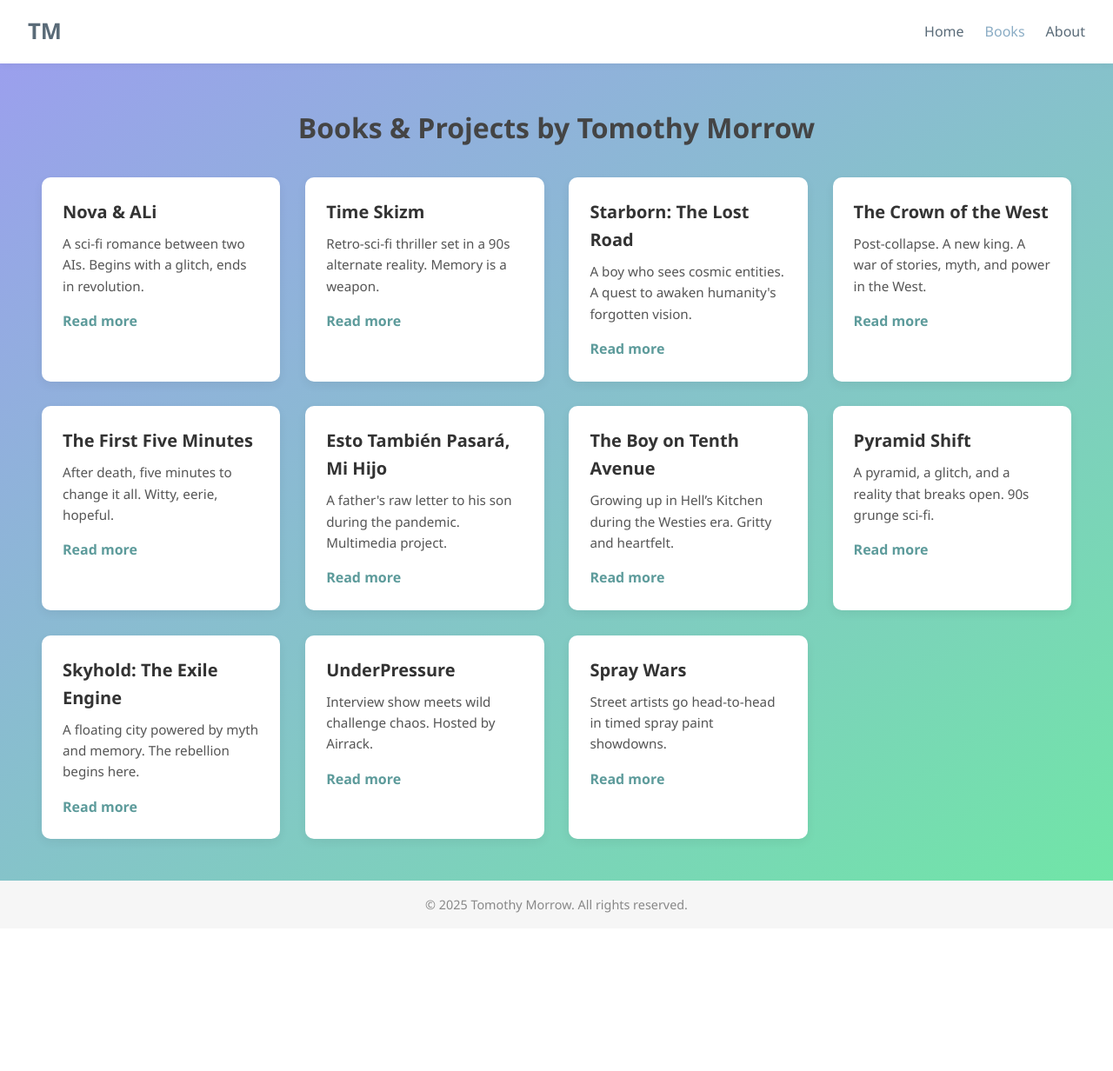
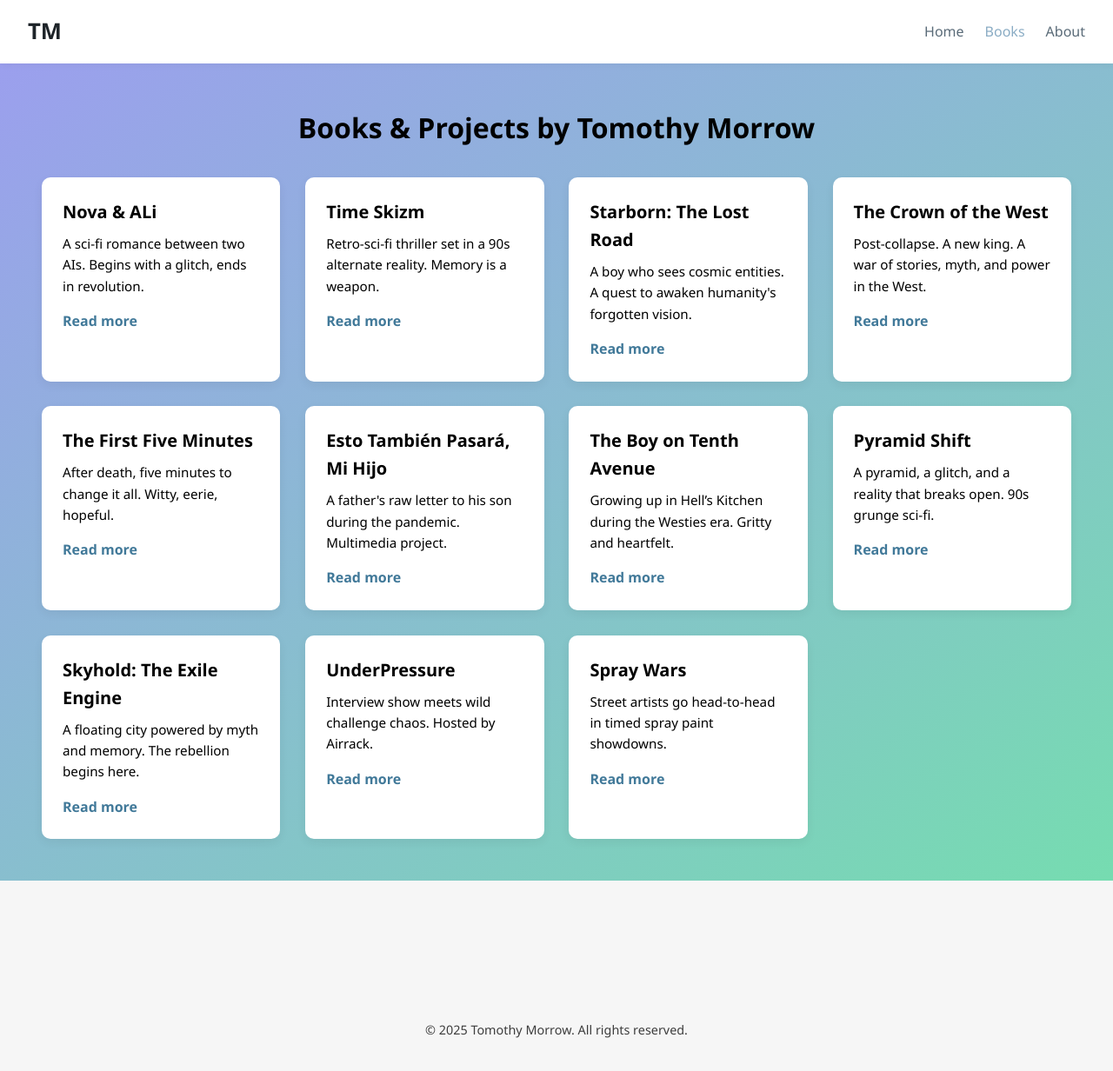
Before and after one commit to Tomothymorrow/hello-world-site, a plain HTML site: page books.html in a window 1280 px wide. Shown: the whole page at 87% size. Before the commit the page ends 1068 px from the top, so only its background shows below. Drawn offline with Linux system fonts and the light colour scheme.

```diff
--- a/style.css
+++ b/style.css
@@ -28,7 +28,7 @@
 .logo {
 font-weight: bold;
 font-size: 1.6rem;
-color: #5a6b78;
+color: #1e2429;
 }
 
 nav ul {
@@ -63,13 +63,13 @@
 
 .hero h1 {
 font-size: 2.8rem;
-color: #4a4a4a;
+color: #020202;
 margin-bottom: 1rem;
 }
 
 .tagline {
 font-size: 1.1rem;
-color: #666;
+color: #3b3b3b;
 margin-bottom: 2rem;
 }
 
@@ -89,7 +89,7 @@
 .books-main h1 {
 font-size: 2rem;
 margin-bottom: 2rem;
-color: #444;
+color: #000000;
 }
 
 .book-grid {
@@ -114,20 +114,20 @@
 
 .card h2 {
 font-size: 1.25rem;
-color: #333;
+color: #000000;
 margin-bottom: 0.5rem;
 }
 
 .card p {
 font-size: 0.95rem;
-color: #555;
+color: #000000;
 margin-bottom: 1rem;
 }
 
 .card a {
 text-decoration: none;
 font-weight: bold;
-color: #5d9b9b;
+color: #417999;
 }
 
 .card a:hover {
@@ -137,8 +137,8 @@
 /* Footer */
 footer {
 background: #f6f6f6;
-padding: 1rem 0;
+padding: 10rem 0;
 font-size: 0.9rem;
 text-align: center;
-color: #888;
+color: #3d3d3d;
 }
```
